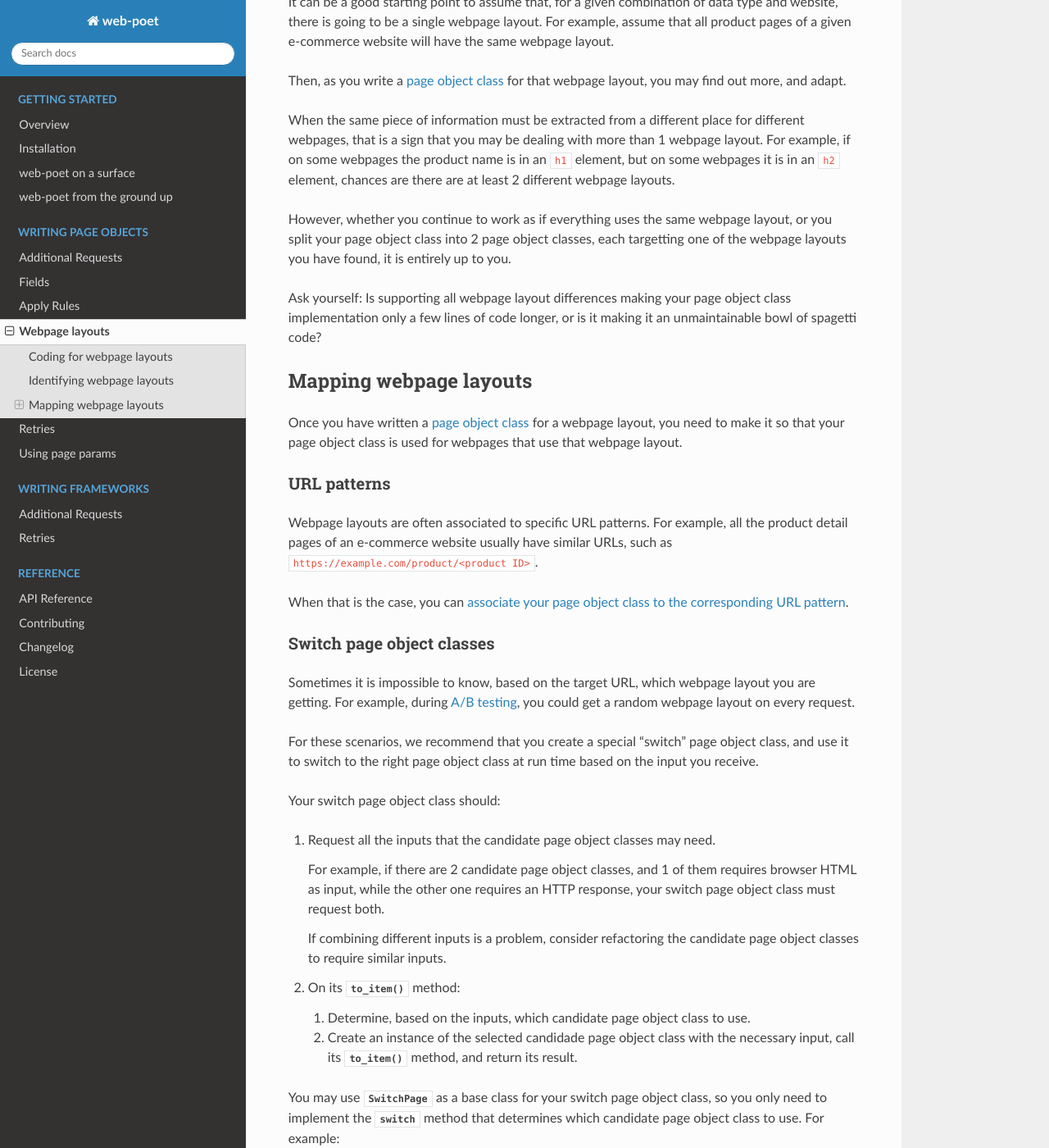
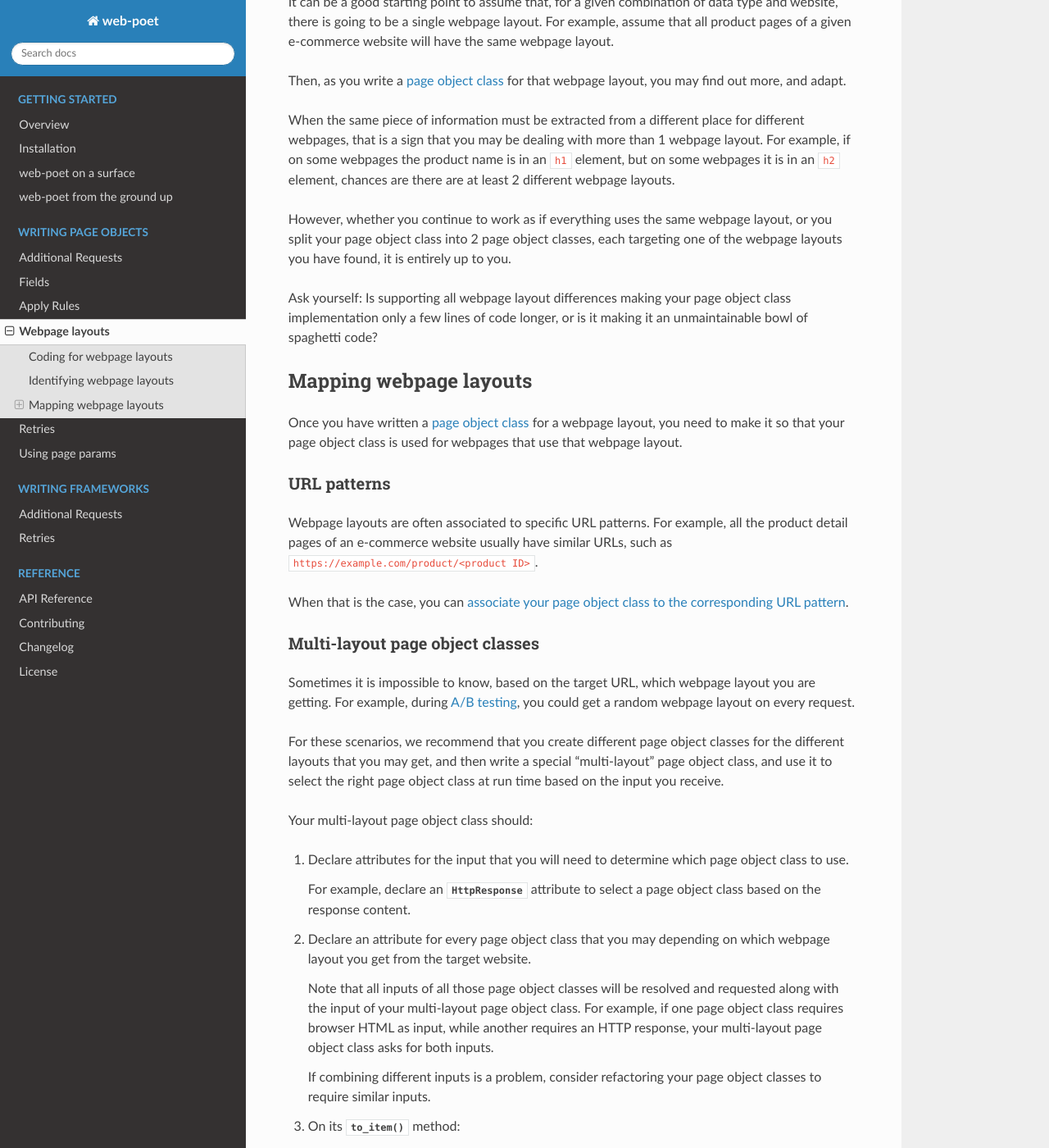
Before and after one commit to scrapinghub/web-poet, a Sphinx documentation site: the page built from docs/page-objects/layouts.rst, in a window 1280 px wide and 1400 px high, scrolled down 785 px. Shown: the whole window at 82% size. Built offline with Sphinx 7.4.7 and the Read the Docs theme 2.0.0, drawn with Linux system fonts in a browser that asks for light colours; some of the changed text lies outside the part shown.

Commit message:
Refactor into the proposed API improvement

```diff
--- a/docs/page-objects/layouts.rst
+++ b/docs/page-objects/layouts.rst
@@ -49,11 +49,11 @@
 
 However, whether you continue to work as if everything uses the same webpage
 layout, or you split your page object class into 2 page object classes, each
-targetting one of the webpage layouts you have found, it is entirely up to you.
+targeting one of the webpage layouts you have found, it is entirely up to you.
 
 Ask yourself: Is supporting all webpage layout differences making your page
 object class implementation only a few lines of code longer, or is it making it
-an unmaintainable bowl of spagetti code?
+an unmaintainable bowl of spaghetti code?
 
 
 Mapping webpage layouts
@@ -74,10 +74,10 @@
 corresponding URL pattern <rules-intro>`.
 
 
-.. _switch:
+.. _multi-layout:
 
-Switch page object classes
---------------------------
+Multi-layout page object classes
+--------------------------------
 
 Sometimes it is impossible to know, based on the target URL, which webpage
 layout you are getting. For example, during `A/B testing`_, you could get a
@@ -85,39 +85,47 @@
 
 .. _A/B testing: https://en.wikipedia.org/wiki/A/B_testing
 
-For these scenarios, we recommend that you create a special “switch” page
-object class, and use it to switch to the right page object class at run time
-based on the input you receive.
+For these scenarios, we recommend that you create different page object classes
+for the different layouts that you may get, and then write a special
+“multi-layout” page object class, and use it to select the right page object
+class at run time based on the input you receive.
 
-Your switch page object class should:
+Your multi-layout page object class should:
 
-#.  Request all the inputs that the candidate page object classes may need.
+#.  Declare attributes for the input that you will need to determine which page
+    object class to use.
 
-    For example, if there are 2 candidate page object classes, and 1 of them
-    requires browser HTML as input, while the other one requires an HTTP
-    response, your switch page object class must request both.
+    For example, declare an :class:`HttpResponse` attribute to select a page
+    object class based on the response content.
 
-    If combining different inputs is a problem, consider refactoring the
-    candidate page object classes to require similar inputs.
+#.  Declare an attribute for every page object class that you may depending on
+    which webpage layout you get from the target website.
+
+    Note that all inputs of all those page object classes will be resolved and
+    requested along with the input of your multi-layout page object class. For
+    example, if one page object class requires browser HTML as input, while
+    another requires an HTTP response, your multi-layout page object class asks
+    for both inputs.
+
+    If combining different inputs is a problem, consider refactoring your page
+    object classes to require similar inputs.
 
 #.  On its :meth:`~web_poet.pages.ItemPage.to_item` method:
 
-    #.  Determine, based on the inputs, which candidate page object class to
-        use.
+    #.  Determine, based on inputs, which page object to use.
 
-    #.  Create an instance of the selected candidade page object class with the
-        necessary input, call its :meth:`~web_poet.pages.ItemPage.to_item`
-        method, and return its result.
+    #.  Return the output of the :meth:`~web_poet.pages.ItemPage.to_item`
+        method of that page object.
 
-You may use :class:`~web_poet.pages.SwitchPage` as a base class for your switch
-page object class, so you only need to implement the
-:class:`~web_poet.pages.SwitchPage.switch` method that determines which
-candidate page object class to use. For example:
+You may use :class:`~web_poet.pages.MultiLayoutPage` as a base class for your
+multi-layout page object class, so you only need to implement the
+:class:`~web_poet.pages.MultiLayoutPage.layout` method that determines which
+page object to use. For example:
 
 .. code-block:: python
 
     import attrs
-    from web_poet import handle_urls, HttpResponse, Injectable, ItemPage, SwitchPage
+    from web_poet import handle_urls, HttpResponse, ItemPage, MultiLayoutPage, WebPage
 
 
     @attrs.define
@@ -126,29 +134,29 @@
 
 
     @attrs.define
-    class H1Page(ItemPage[Header]):
-        response: HttpResponse
+    class H1Page(WebPage[Header]):
 
         @field
         def text(self) -> str:
-            return self.response.css("h1::text").get()
+            return self.css("h1::text").get()
 
 
     @attrs.define
-    class H2Page(ItemPage[Header]):
-        response: HttpResponse
+    class H2Page(WebPage[Header]):
 
         @field
         def text(self) -> str:
-            return self.response.css("h2::text").get()
+            return self.css("h2::text").get()
 
 
     @handle_urls("example.com")
     @attrs.define
-    class HeaderSwitchPage(SwitchPage[Header]):
+    class HeaderMultiLayoutPage(MultiLayoutPage[Header]):
         response: HttpResponse
+        h1: H1Page
+        h2: H2Page
 
-        async def switch(self) -> Injectable:
+        async def layout(self) -> ItemPage[Header]:
             if self.response.css("h1::text"):
-                return H1Page
-            return H2Page
+                return self.h1
+            return self.h2
```
Also changed, not shown: 2 other files.
